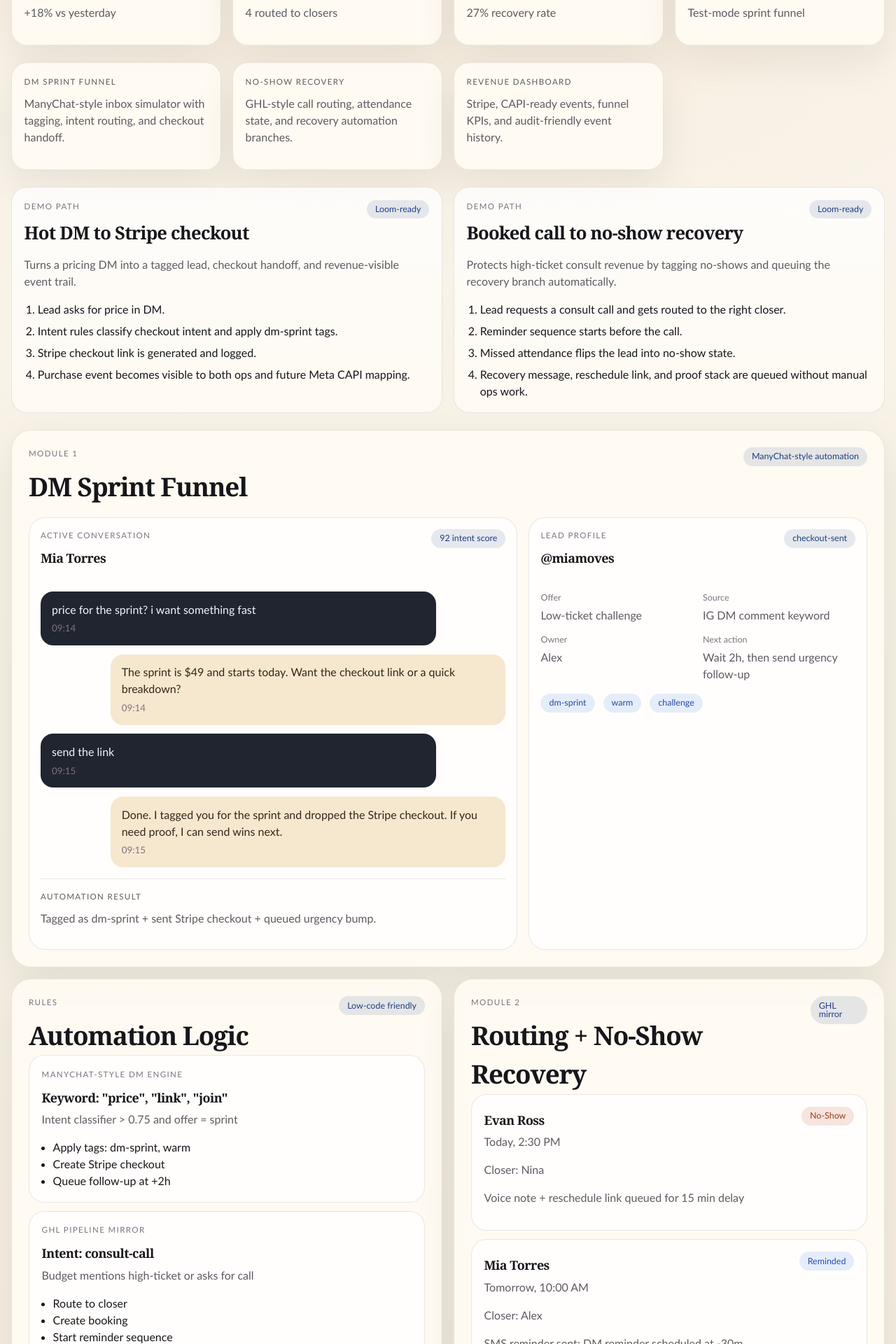
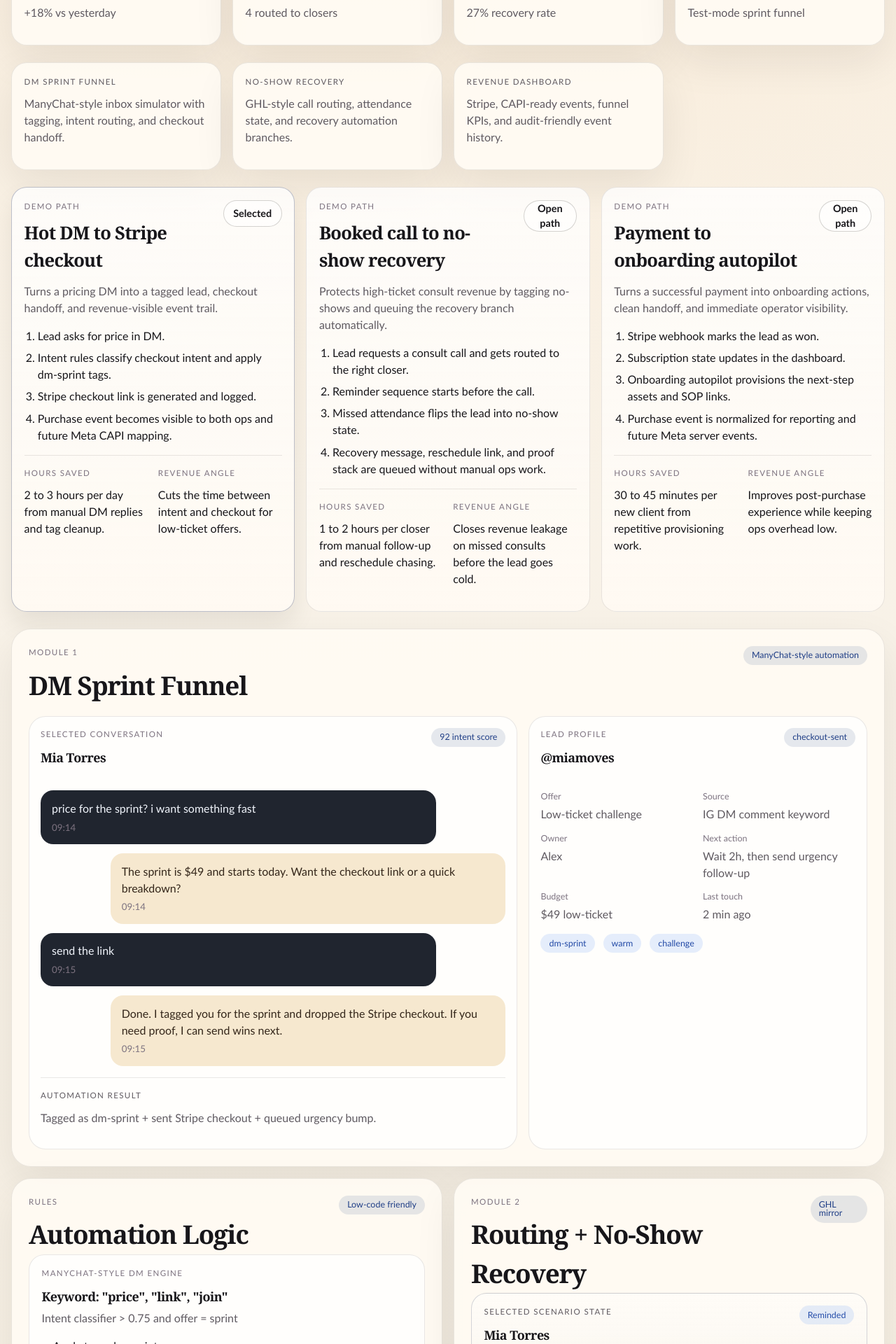
Before and after one commit to Josue7211/cobe-funnel-ops, a React (Vite) app: page / in a window 1280 px wide. Shown: the part 880-2800 px from the top of the page at 70% size. Built offline with nearby package versions, Linux system fonts and the light colour scheme.

Commit message:
feat: add guided operator scenarios and onboarding flow

```diff
--- a/src/App.css
+++ b/src/App.css
@@ -64,6 +64,8 @@
   text-decoration: none;
   color: var(--text-main);
   font-weight: 600;
+  background: transparent;
+  cursor: pointer;
 }
 
 .button-primary {
@@ -74,6 +76,12 @@
 
 .button-secondary {
   background: rgba(255, 255, 255, 0.55);
+}
+
+.button-small {
+  min-height: 38px;
+  padding-inline: 0.85rem;
+  font-size: 0.9rem;
 }
 
 .hero-card {
@@ -88,7 +96,8 @@
 .inbox-header,
 .lead-header,
 .booking-topline,
-.subsection-header {
+.subsection-header,
+.scenario-header {
   display: flex;
   align-items: start;
   justify-content: space-between;
@@ -108,6 +117,10 @@
   display: grid;
   gap: 1rem;
   grid-template-columns: repeat(4, minmax(0, 1fr));
+}
+
+.scenario-strip {
+  grid-template-columns: repeat(3, minmax(0, 1fr));
 }
 
 .stat-card,
@@ -146,42 +159,6 @@
   display: grid;
   gap: 1rem;
   grid-template-columns: repeat(2, minmax(0, 1fr));
-}
-
-.scenario-strip {
-  grid-template-columns: repeat(2, minmax(0, 1fr));
-}
-
-.scenario-card {
-  border: 1px solid var(--border);
-  background: linear-gradient(180deg, rgba(255, 255, 255, 0.78), rgba(255, 250, 243, 0.9));
-}
-
-.scenario-header {
-  display: flex;
-  align-items: start;
-  justify-content: space-between;
-  gap: 1rem;
-}
-
-.scenario-header h2 {
-  font-size: 1.6rem;
-  margin-top: 0.25rem;
-}
-
-.scenario-outcome {
-  margin: 0.8rem 0 1rem;
-  color: var(--text-soft);
-}
-
-.scenario-steps {
-  margin: 0;
-  padding-left: 1.2rem;
-  color: var(--text-main);
-}
-
-.scenario-steps li + li {
-  margin-top: 0.45rem;
 }
 
 .panel {
@@ -294,7 +271,9 @@
 .booking-stack,
 .metric-grid,
 .capi-table,
-.event-table {
+.event-table,
+.fit-stack,
+.timeline-stack {
   display: grid;
   gap: 0.75rem;
 }
@@ -316,13 +295,19 @@
 
 .rule-card h3,
 .booking-card h3,
-.capi-card h3 {
-  margin: 0.35rem 0;
+.capi-card h3,
+.fit-card h3 {
+  margin-bottom: 0.35rem;
 }
 
 .booking-card {
   border: 1px solid var(--border);
   background: var(--surface-alt);
+}
+
+.booking-highlight {
+  border-color: rgba(24, 39, 84, 0.18);
+  background: linear-gradient(180deg, rgba(255, 252, 247, 0.96), rgba(245, 241, 233, 0.86));
 }
 
 .booking-status {
@@ -351,13 +336,57 @@
   color: #4a5161;
 }
 
-.metric-grid {
+.metric-grid,
+.fit-stack {
   grid-template-columns: repeat(2, minmax(0, 1fr));
 }
 
-.metric-card {
+.metric-card,
+.fit-card,
+.timeline-card {
   border: 1px solid var(--border);
+  border-radius: 18px;
+  padding: 1rem;
   background: var(--surface-alt);
+}
+
+.scenario-card {
+  border: 1px solid var(--border);
+  background: linear-gradient(180deg, rgba(255, 255, 255, 0.78), rgba(255, 250, 243, 0.9));
+}
+
+.scenario-card-active {
+  border-color: rgba(24, 39, 84, 0.28);
+  box-shadow: 0 18px 34px rgba(28, 24, 18, 0.08);
+}
+
+.scenario-header h2 {
+  font-size: 1.6rem;
+  margin-top: 0.25rem;
+}
+
+.scenario-outcome {
+  margin: 0.8rem 0 1rem;
+  color: var(--text-soft);
+}
+
+.scenario-steps {
+  margin: 0;
+  padding-left: 1.2rem;
+  color: var(--text-main);
+}
+
+.scenario-steps li + li {
+  margin-top: 0.45rem;
+}
+
+.scenario-impact {
+  display: grid;
+  gap: 0.9rem;
+  grid-template-columns: repeat(2, minmax(0, 1fr));
+  border-top: 1px solid var(--border);
+  margin-top: 1rem;
+  padding-top: 1rem;
 }
 
 .capi-row,
@@ -383,6 +412,11 @@
   font-size: 0.9rem;
 }
 
+.timeline-meta {
+  color: var(--muted-strong);
+  font-size: 0.88rem;
+}
+
 @media (max-width: 1100px) {
   .hero-panel,
   .workspace,
@@ -395,7 +429,9 @@
   }
 
   .metric-grid,
-  .detail-grid {
+  .detail-grid,
+  .scenario-impact,
+  .fit-stack {
     grid-template-columns: 1fr;
   }
 
@@ -417,7 +453,8 @@
   .inbox-header,
   .lead-header,
   .booking-topline,
-  .subsection-header {
+  .subsection-header,
+  .scenario-header {
     flex-direction: column;
   }
 
--- a/src/App.tsx
+++ b/src/App.tsx
@@ -1,3 +1,4 @@
+import { startTransition, useMemo, useState } from 'react'
 import './App.css'
 import {
   automationRules,
@@ -6,6 +7,7 @@ import {
   conversations,
   demoScenarios,
   eventLog,
+  integrationFit,
   leads,
   repoModules,
   revenueMetrics,
@@ -13,38 +15,50 @@ import {
 } from './data'
 
 function App() {
-  const activeConversation = conversations[0]
+  const [scenarioId, setScenarioId] = useState(demoScenarios[0].id)
+  const [showExpandedTimeline, setShowExpandedTimeline] = useState(false)
+
+  const activeScenario = useMemo(
+    () => demoScenarios.find((scenario) => scenario.id === scenarioId) ?? demoScenarios[0],
+    [scenarioId],
+  )
+  const activeLead = leads.find((lead) => lead.id === activeScenario.leadId) ?? leads[0]
+  const activeConversation =
+    conversations.find((conversation) => conversation.id === activeScenario.conversationId) ??
+    conversations[0]
+  const activeBooking = bookings.find((booking) => booking.id === activeScenario.bookingId)
+  const scenarioEvents = eventLog.filter((entry) => activeScenario.eventIds.includes(entry.id))
 
   return (
     <div className="app-shell">
       <header className="hero-panel">
         <div className="hero-copy">
-          <p className="eyebrow">Interview Build • Creator Funnel Ops</p>
-          <h1>DM automation, no-show recovery, and revenue tracking in one operator console.</h1>
+          <p className="eyebrow">Creator Funnel Ops</p>
+          <h1>One operator console for DM automation, recovery logic, and revenue visibility.</h1>
           <p className="hero-text">
-            This demo is scoped around the job post itself: a ManyChat-style DM sprint funnel,
-            GHL-style routing and recovery, and a dashboard that keeps Stripe and CAPI-ready
-            events visible.
+            This project is built around the workflow from the job post itself: a ManyChat-style
+            DM sprint funnel, GHL-style no-show recovery, and a Stripe plus Meta-ready reporting
+            layer.
           </p>
           <div className="hero-actions">
-            <a href="#dm-funnel" className="button button-primary">
-              Walk the DM funnel
+            <a href="#scenarios" className="button button-primary">
+              Drive the scenarios
             </a>
             <a href="#dashboard" className="button button-secondary">
-              See revenue + ops
+              Inspect reporting
             </a>
           </div>
         </div>
         <div className="hero-card">
           <div className="hero-card-header">
             <span>Outcome Fit</span>
-            <span>Week-one ready</span>
+            <span>Operator-first</span>
           </div>
           <ul className="check-list">
-            <li>ManyChat-style DM qualification and tagging</li>
-            <li>Stripe checkout handoff and webhook outcomes</li>
-            <li>Call routing, no-show state, and recovery branch</li>
-            <li>Meta CAPI-ready event naming and payload mapping</li>
+            <li>DM lead qualification and tagging</li>
+            <li>Stripe checkout and payment-state handling</li>
+            <li>Call routing and no-show recovery</li>
+            <li>Onboarding autopilot and CAPI-ready event naming</li>
           </ul>
         </div>
       </header>
@@ -68,15 +82,29 @@ function App() {
         ))}
       </section>
 
-      <section className="scenario-strip">
+      <section id="scenarios" className="scenario-strip">
         {demoScenarios.map((scenario) => (
-          <article key={scenario.id} className="scenario-card">
+          <article
+            key={scenario.id}
+            className={`scenario-card ${scenario.id === activeScenario.id ? 'scenario-card-active' : ''}`}
+          >
             <div className="scenario-header">
               <div>
                 <p className="module-name">Demo path</p>
                 <h2>{scenario.title}</h2>
               </div>
-              <span className="status-pill">Loom-ready</span>
+              <button
+                type="button"
+                className="button button-secondary button-small"
+                onClick={() =>
+                  startTransition(() => {
+                    setScenarioId(scenario.id)
+                    setShowExpandedTimeline(false)
+                  })
+                }
+              >
+                {scenario.id === activeScenario.id ? 'Selected' : 'Open path'}
+              </button>
             </div>
             <p className="scenario-outcome">{scenario.outcome}</p>
             <ol className="scenario-steps">
@@ -84,6 +112,16 @@ function App() {
                 <li key={step}>{step}</li>
               ))}
             </ol>
+            <div className="scenario-impact">
+              <div>
+                <p className="mini-label">Hours saved</p>
+                <p>{scenario.hoursSaved}</p>
+              </div>
+              <div>
+                <p className="mini-label">Revenue angle</p>
+                <p>{scenario.revenueAngle}</p>
+              </div>
+            </div>
           </article>
         ))}
       </section>
@@ -101,8 +139,8 @@ function App() {
             <article className="inbox-card">
               <div className="inbox-header">
                 <div>
-                  <p className="mini-label">Active conversation</p>
-                  <h3>{leads[0].name}</h3>
+                  <p className="mini-label">Selected conversation</p>
+                  <h3>{activeLead.name}</h3>
                 </div>
                 <div className="score-badge">{activeConversation.score} intent score</div>
               </div>
@@ -129,30 +167,38 @@ function App() {
               <div className="lead-header">
                 <div>
                   <p className="mini-label">Lead profile</p>
-                  <h3>{leads[0].handle}</h3>
+                  <h3>{activeLead.handle}</h3>
                 </div>
-                <span className="stage-badge">{leads[0].stage}</span>
+                <span className="stage-badge">{activeLead.stage}</span>
               </div>
               <dl className="detail-grid">
                 <div>
                   <dt>Offer</dt>
-                  <dd>{leads[0].offer}</dd>
+                  <dd>{activeLead.offer}</dd>
                 </div>
                 <div>
                   <dt>Source</dt>
-                  <dd>{leads[0].source}</dd>
+                  <dd>{activeLead.source}</dd>
                 </div>
                 <div>
                   <dt>Owner</dt>
-                  <dd>{leads[0].owner}</dd>
+                  <dd>{activeLead.owner}</dd>
                 </div>
                 <div>
                   <dt>Next action</dt>
-                  <dd>{leads[0].nextAction}</dd>
+                  <dd>{activeLead.nextAction}</dd>
+                </div>
+                <div>
+                  <dt>Budget</dt>
+                  <dd>{activeLead.budget}</dd>
+                </div>
+                <div>
+                  <dt>Last touch</dt>
+                  <dd>{activeLead.lastTouch}</dd>
                 </div>
               </dl>
               <div className="tag-row">
-                {leads[0].tags.map((tag) => (
+                {activeLead.tags.map((tag) => (
                   <span key={tag} className="tag">
                     {tag}
                   </span>
@@ -195,6 +241,36 @@ function App() {
             <span className="status-pill">GHL mirror</span>
           </div>
           <div className="booking-stack">
+            {activeBooking ? (
+              <article className="booking-card booking-highlight">
+                <div className="booking-topline">
+                  <div>
+                    <p className="mini-label">Selected scenario state</p>
+                    <h3>{activeLead.name}</h3>
+                    <p>{activeBooking.slot}</p>
+                  </div>
+                  <span className={`booking-status booking-${activeBooking.status}`}>
+                    {activeBooking.status}
+                  </span>
+                </div>
+                <p className="booking-owner">Closer: {activeBooking.owner}</p>
+                <p>{activeBooking.recoveryAction}</p>
+              </article>
+            ) : (
+              <article className="booking-card booking-highlight">
+                <div className="booking-topline">
+                  <div>
+                    <p className="mini-label">Selected scenario state</p>
+                    <h3>{activeLead.name}</h3>
+                    <p>No call state required for this flow.</p>
+                  </div>
+                  <span className="booking-status booking-recovered">onboarding</span>
+                </div>
+                <p className="booking-owner">Owner: {activeLead.owner}</p>
+                <p>Payment moves directly into onboarding autopilot and reporting.</p>
+              </article>
+            )}
+
             {bookings.map((booking) => {
               const lead = leads.find((entry) => entry.id === booking.leadId)
               return (
@@ -263,6 +339,54 @@ function App() {
           </div>
         </section>
 
+        <section className="panel">
+          <div className="panel-header">
+            <div>
+              <p className="panel-kicker">Coverage</p>
+              <h2>Stack Fit</h2>
+            </div>
+            <span className="status-pill">Job-post aligned</span>
+          </div>
+          <div className="fit-stack">
+            {integrationFit.map((item) => (
+              <article key={item.name} className="fit-card">
+                <h3>{item.name}</h3>
+                <p>{item.fit}</p>
+              </article>
+            ))}
+          </div>
+        </section>
+
+        <section className="panel">
+          <div className="panel-header">
+            <div>
+              <p className="panel-kicker">Scenario Trail</p>
+              <h2>Operator Timeline</h2>
+            </div>
+            <button
+              type="button"
+              className="button button-secondary button-small"
+              onClick={() => setShowExpandedTimeline((current) => !current)}
+            >
+              {showExpandedTimeline ? 'Show scenario only' : 'Show full event trail'}
+            </button>
+          </div>
+          <div className="timeline-stack">
+            {(showExpandedTimeline ? eventLog : scenarioEvents).map((entry) => (
+              <article key={entry.id} className="timeline-card">
+                <div className="booking-topline">
+                  <p className="event-name">{entry.event}</p>
+                  <span className={`event-status event-${entry.status}`}>{entry.status}</span>
+                </div>
+                <p>{entry.detail}</p>
+                <p className="timeline-meta">
+                  {entry.channel} • {entry.timestamp}
+                </p>
+              </article>
+            ))}
+          </div>
+        </section>
+
         <section className="panel panel-wide">
           <div className="panel-header">
             <div>
--- a/src/data.ts
+++ b/src/data.ts
@@ -125,6 +125,28 @@ export const conversations: Conversation[] = [
       },
     ],
   },
+  {
+    id: 'conv-003',
+    leadId: 'lead-003',
+    intent: 'proof',
+    score: 81,
+    automationSummary:
+      'Payment webhook promoted the lead to subscriber, triggered onboarding autopilot, and logged a CAPI-ready purchase event.',
+    messages: [
+      {
+        id: 'm9',
+        sender: 'lead',
+        text: 'paid. what happens next?',
+        timestamp: '08:05',
+      },
+      {
+        id: 'm10',
+        sender: 'bot',
+        text: 'You are in. I created your onboarding checklist, folder links, and kickoff instructions. If you want the community link next, I can drop that too.',
+        timestamp: '08:06',
+      },
+    ],
+  },
 ]
 
 export const automationRules: AutomationRule[] = [
@@ -245,6 +267,24 @@ export const eventLog: EventLogItem[] = [
     detail: 'Subscription payment succeeded; onboarding triggered.',
     timestamp: '08:06:44',
   },
+  {
+    id: 'evt-007',
+    event: 'onboarding.autopilot_started',
+    leadId: 'lead-003',
+    channel: 'ops_automation',
+    status: 'processed',
+    detail: 'Provisioned SOP links, folder template, and welcome actions.',
+    timestamp: '08:06:48',
+  },
+  {
+    id: 'evt-008',
+    event: 'capi.purchase_ready',
+    leadId: 'lead-003',
+    channel: 'meta_server_events',
+    status: 'processed',
+    detail: 'Purchase payload normalized for future Meta CAPI relay.',
+    timestamp: '08:06:49',
+  },
 ]
 
 export const revenueMetrics: RevenueMetric[] = [
@@ -295,6 +335,12 @@ export const demoScenarios: DemoScenario[] = [
     id: 'scenario-001',
     title: 'Hot DM to Stripe checkout',
     outcome: 'Turns a pricing DM into a tagged lead, checkout handoff, and revenue-visible event trail.',
+    leadId: 'lead-001',
+    conversationId: 'conv-001',
+    bookingId: 'book-002',
+    eventIds: ['evt-001', 'evt-002', 'evt-003'],
+    hoursSaved: '2 to 3 hours per day from manual DM replies and tag cleanup.',
+    revenueAngle: 'Cuts the time between intent and checkout for low-ticket offers.',
     steps: [
       'Lead asks for price in DM.',
       'Intent rules classify checkout intent and apply dm-sprint tags.',
@@ -306,6 +352,12 @@ export const demoScenarios: DemoScenario[] = [
     id: 'scenario-002',
     title: 'Booked call to no-show recovery',
     outcome: 'Protects high-ticket consult revenue by tagging no-shows and queuing the recovery branch automatically.',
+    leadId: 'lead-002',
+    conversationId: 'conv-002',
+    bookingId: 'book-001',
+    eventIds: ['evt-004', 'evt-005'],
+    hoursSaved: '1 to 2 hours per closer from manual follow-up and reschedule chasing.',
+    revenueAngle: 'Closes revenue leakage on missed consults before the lead goes cold.',
     steps: [
       'Lead requests a consult call and gets routed to the right closer.',
       'Reminder sequence starts before the call.',
@@ -313,4 +365,30 @@ export const demoScenarios: DemoScenario[] = [
       'Recovery message, reschedule link, and proof stack are queued without manual ops work.',
     ],
   },
+  {
+    id: 'scenario-003',
+    title: 'Payment to onboarding autopilot',
+    outcome:
+      'Turns a successful payment into onboarding actions, clean handoff, and immediate operator visibility.',
+    leadId: 'lead-003',
+    conversationId: 'conv-003',
+    eventIds: ['evt-006', 'evt-007', 'evt-008'],
+    hoursSaved: '30 to 45 minutes per new client from repetitive provisioning work.',
+    revenueAngle: 'Improves post-purchase experience while keeping ops overhead low.',
+    steps: [
+      'Stripe webhook marks the lead as won.',
+      'Subscription state updates in the dashboard.',
+      'Onboarding autopilot provisions the next-step assets and SOP links.',
+      'Purchase event is normalized for reporting and future Meta server events.',
+    ],
+  },
 ]
+
+export const integrationFit = [
+  { name: 'Claude Code', fit: 'Used to scaffold and iterate on the operator console quickly.' },
+  { name: 'Zapier / Make', fit: 'Represented as automation layers behind tags, routing, and webhook actions.' },
+  { name: 'GHL', fit: 'Mirrored through booking state, owner routing, and no-show recovery.' },
+  { name: 'Stripe', fit: 'Represented through checkout handoff, webhook outcomes, and revenue updates.' },
+  { name: 'Meta CAPI', fit: 'Modeled with server-event naming, match keys, and payload readiness.' },
+  { name: 'Client onboarding', fit: 'Covered through the payment-to-onboarding autopilot scenario.' },
+]
--- a/src/types.ts
+++ b/src/types.ts
@@ -85,5 +85,11 @@ export interface DemoScenario {
   id: string
   title: string
   outcome: string
+  leadId: string
+  conversationId?: string
+  bookingId?: string
+  eventIds: string[]
+  hoursSaved: string
+  revenueAngle: string
   steps: string[]
 }
```
Also changed, not shown: 1 other file (tests, documents, lock files or other folders).
